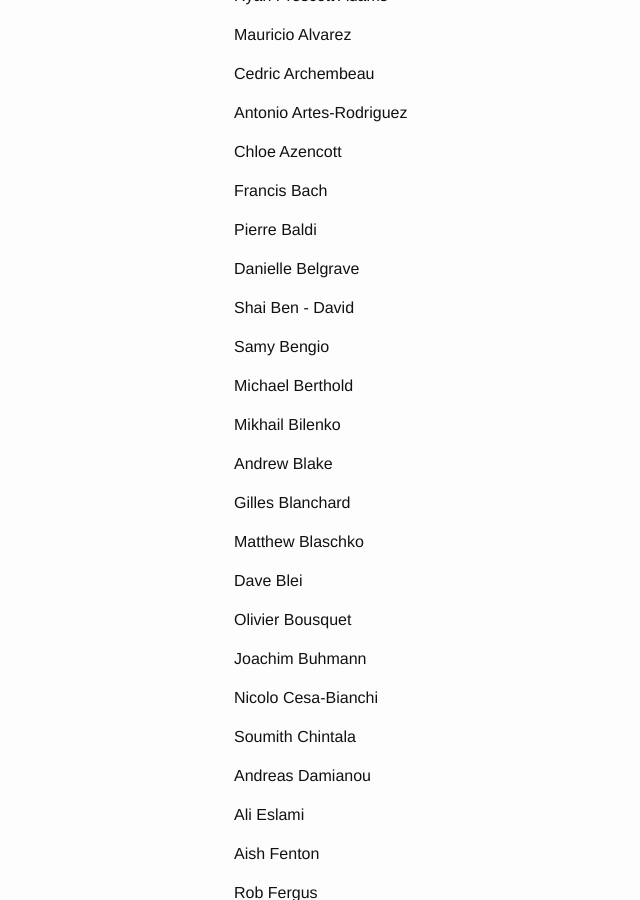
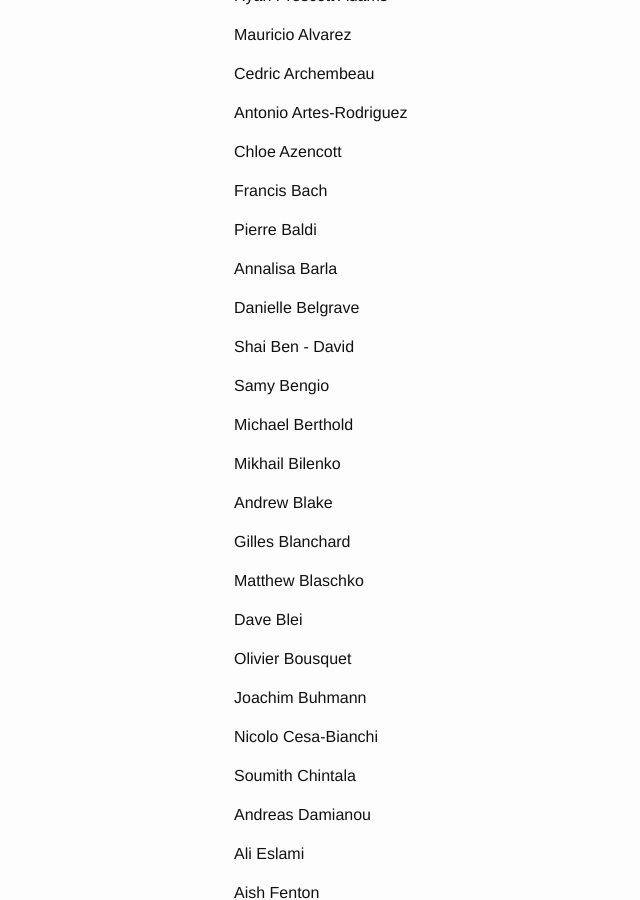
Before and after one commit to dalimeeting/dalimeeting.github.io, a Jekyll site: the page built from participants.html, in a window 1280 px wide and 900 px high, scrolled down 604 px. Shown: the whole window, without its empty margins (36-676 px from the left). Built offline with Jekyll 4.4.1, drawn with Linux system fonts in a browser that asks for light colours.

Commit message:
Added Richard Mallah to participants

```diff
--- a/_data/participants.yml
+++ b/_data/participants.yml
@@ -6,6 +6,7 @@
 - Chloe Azencott
 - Francis Bach
 - Pierre Baldi
+- Annalisa Barla
 - Danielle Belgrave
 - Shai Ben - David
 - Samy Bengio
@@ -60,6 +61,7 @@
 - Neil Lawrence
 - Alessandro Lazaric
 - Haipeng Luo
+- Richard Mallah
 - Andreas Maurer
 - Brian McWilliams
 - Hussein Mehanna
```
Also changed, not shown: assets/mappa_small.jpg (deleted), assets/puntamanara.jpeg (deleted).
